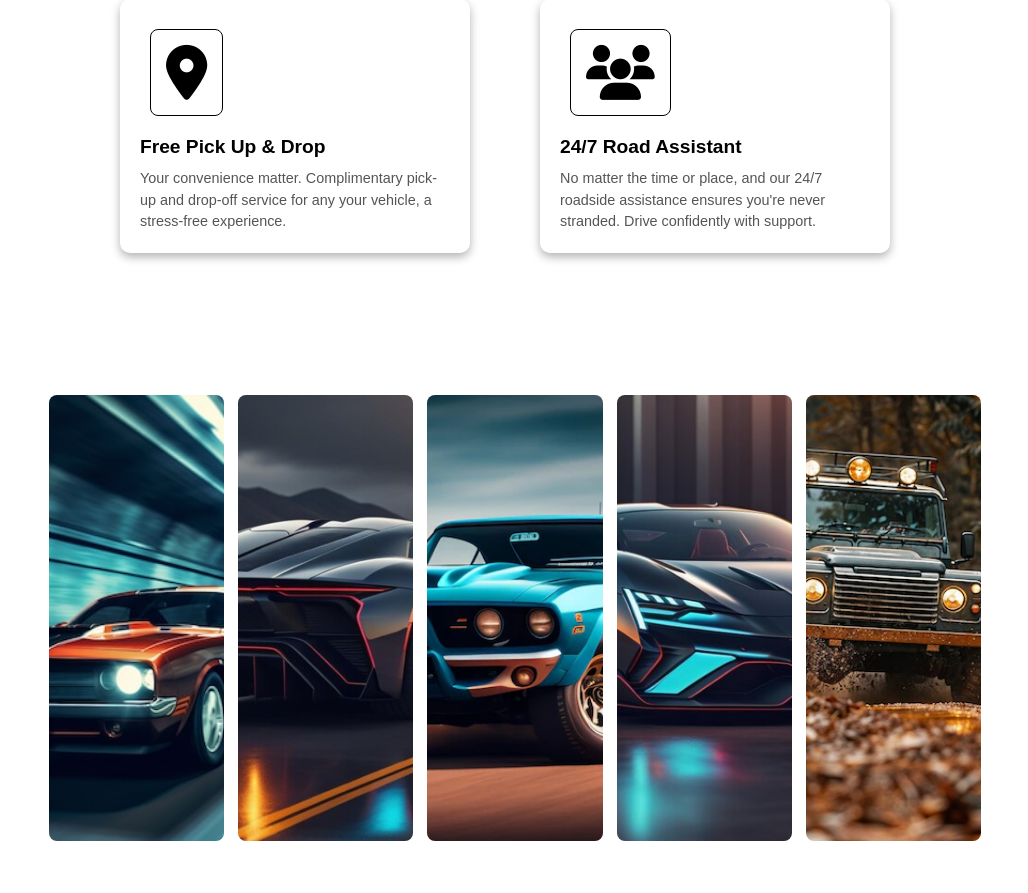
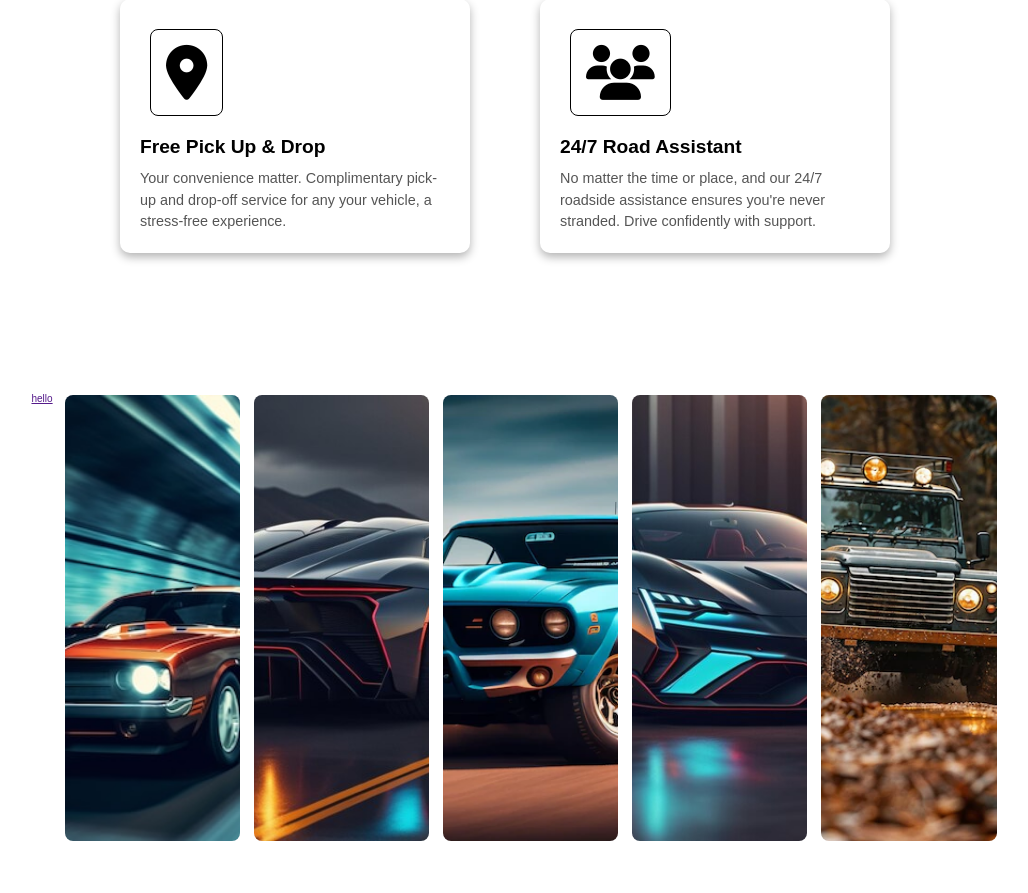
Before and after one commit to rahul2832005/car-rental-service, a PHP site: page /dis_car.php in a window 1280 px wide. Shown: the part 1774-2667 px from the top of the page, without its empty margins (135-1163 px from the left). Run offline with PHP 8.4, Linux system fonts and the light colour scheme; data that the repository does not hold is empty.

Commit message:
Update slider.php
first commit

```diff
--- a/user/slider.php
+++ b/user/slider.php
@@ -36,6 +36,7 @@
 
 <body>
     <div class="img_container">
+        <a href="">hello</a>
         <img id="img" src="image/view-car-running-high-speed-tunnel_23-2150635427.jpg" alt="" srcset="">
         <img id="img" src="image/slider2.jpg" alt="" srcset="">
         <img id="img" src="image/slider3.jpg" alt="" srcset="">
```
